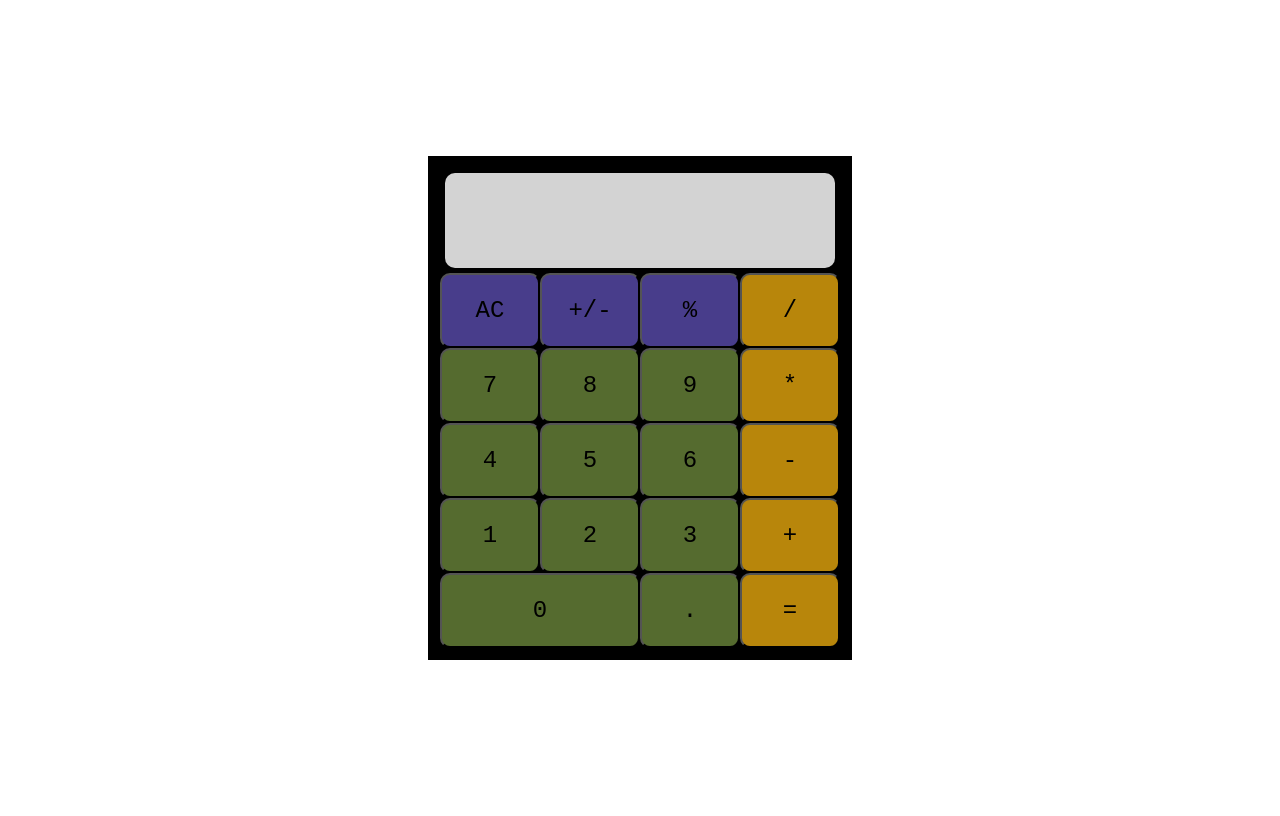
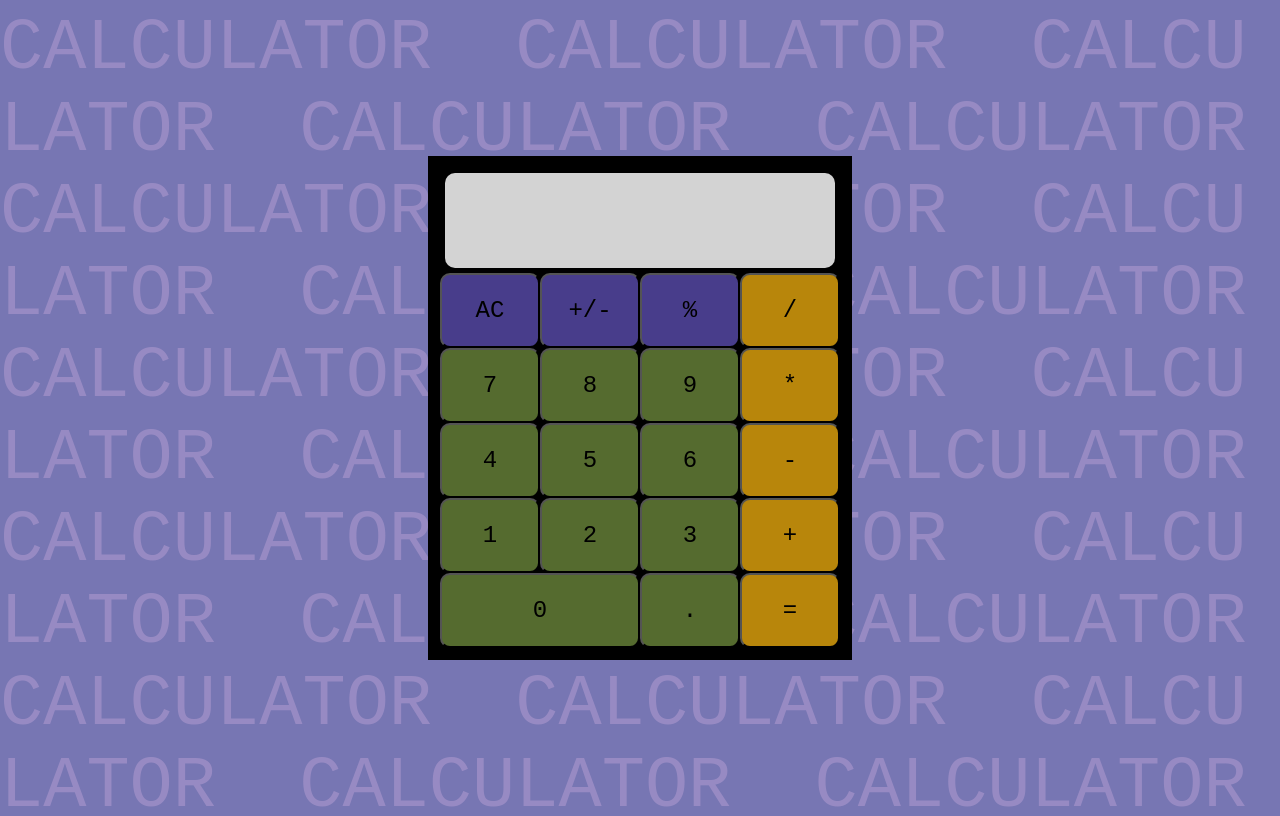
Before and after one commit to Abdullah-Aseeef/calculator, a plain HTML site: page index.html in a window 1280 px wide. Drawn offline with Linux system fonts and the light colour scheme.

Commit message:
Add background to the calculator

```diff
--- a/index.html
+++ b/index.html
@@ -8,6 +8,8 @@
     <script src="./script.js" defer></script>
 </head>
 <body>
+    <div id="text">
+    </div>
     <div id="calculator">
         <div id="display"></div>
         <div id="buttons">
--- a/script.js
+++ b/script.js
@@ -14,6 +14,9 @@ let calculator ={
     },
 
 }
+let backgroundText = document.querySelector("#text");
+for(let i =0; i <30;i++)
+backgroundText.textContent += 'CALCULATOR  ';
 
 let buttons = document.querySelector("#buttons");
 let buttonObject = {
@@ -55,7 +58,6 @@ for(key in buttonObject){
 // let operators = buttons.querySelector("#operations");
 // console.log(operators);
 // operators.addEventListener('click',(event)=>{
-
 // });
 
 addEventListener('keydown',(event)=>{
--- a/style.css
+++ b/style.css
@@ -3,8 +3,30 @@ body{
     justify-content: center;
     align-items: center;
     height: 100vh;
+    /* z-index: -200; */
+    /* background-color:; */
+    background-color: #7776B3;
+}
+#text{
+    position: fixed;
+    width: 100vw;
+    height: 100vh;
+    font-size: 9vh;
+    /* text-wrap:wrap; */
+    /* text-overflow:clip; */
+    /* word-wrap: break-word; */
+    word-break: break-all;
+    z-index: -2;
+    align-self: flex-start;
+
+    word-spacing: 40px ;
+    font-weight: 1;
+    font-family: monospace;
+    color:#E2BBE9;
+    opacity: 0.3;
 }
 #calculator{
+    position: fixed;
     display: flex;
     background-color: black;
     /* width: 40vh;  */
@@ -14,8 +36,10 @@ body{
     justify-content: space-around;
     align-items: stretch;
     padding: 12px;
+    /* z-index: 2000; */
 }
 #display{
+    /* position: fixed; */
     background-color: lightgray;
     height: 10vh;
     /* width: 50vh; */
```
